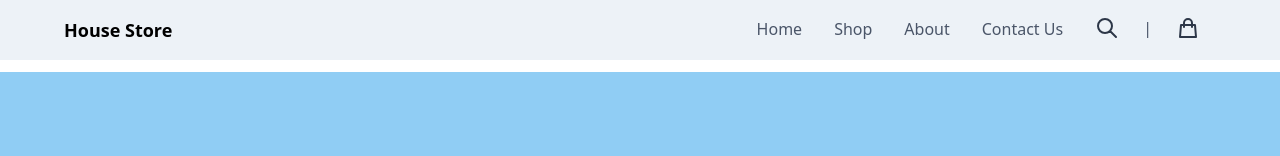
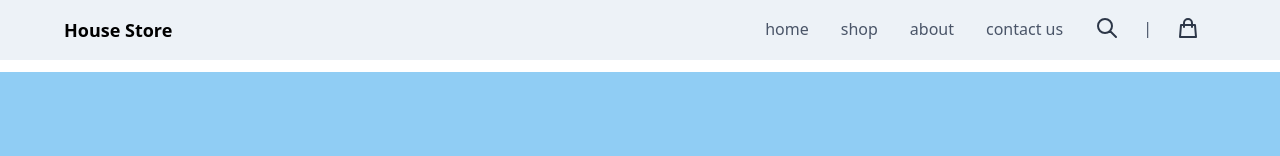
Before and after one commit to samueldlacruz/simple-ecommerce-template, a Vue app: page /#/ in a window 1280 px wide. Shown: the top 156 px of the page. Built offline with nearby package versions, Linux system fonts and the light colour scheme.

Commit message:
refactoring the navbar component

```diff
--- a/src/components/Layout/MecNavbar.vue
+++ b/src/components/Layout/MecNavbar.vue
@@ -1,13 +1,24 @@
 <template>
  <div>
  <header class="lg:px-16 px-6 bg-gray-200 flex flex-wrap items-center lg:py-0 py-2">
-    <div class="flex-1 flex justify-between items-center">
-      <a href="#" class="text-lg font-bold">House Store</a>
+
+  <div class="flex-1 flex justify-between items-center">
+    <a href="#" class="text-lg font-bold">{{ companyName }}</a>
   </div>
+
   <div class="lg:order-2">
     <ul class="text-base flex items-center text-gray-700 md:py-1 lg:pt-0 ">
-      <li class="lg:p-4 py-3 px-0 inline-block cursor-pointer" @click="onOpenSearch()">
-        <svg xmlns="http://www.w3.org/2000/svg" class="h-6 w-6 text-gray-800" fill="none" viewBox="0 0 24 24" stroke="currentColor">
+
+      <li
+       class="lg:p-4 py-3 px-0 inline-block cursor-pointer"
+       @click="onOpenSearch()">
+        <svg
+         xmlns="http://www.w3.org/2000/svg"
+         fill="none"
+         viewBox="0 0 24 24"
+         stroke="currentColor"
+         class="h-6 w-6 text-gray-800"
+          >
           <path
           stroke-linecap="round"
           stroke-linejoin="round"
@@ -16,7 +27,9 @@
           />
         </svg>
       </li>
+
       <li class="px-2">|</li>
+
       <li class="lg:p-4 py-3 px-0 inline-block cursor-pointer pr-3 md:pr-1">
        <svg xmlns="http://www.w3.org/2000/svg" class="h-6 w-6 text-gray-800"  fill="none" viewBox="0 0 24 24" stroke="currentColor">
          <path
@@ -36,30 +49,47 @@
   <div class="hidden lg:flex lg:items-center lg:w-auto lg:order-1 w-full" id="menu">
     <nav>
       <ul class="lg:flex items-center justify-between text-base text-gray-700 pt-4 lg:pt-0">
-        <li><a class="lg:p-4 py-3 px-0 block border-b-2 border-transparent hover:border-indigo-400 hover:text-indigo-500" href="#">Home</a></li>
-        <li><a class="lg:p-4 py-3 px-0 block border-b-2 border-transparent hover:border-indigo-400 hover:text-indigo-500" href="#">Shop</a></li>
-        <li><a class="lg:p-4 py-3 px-0 block border-b-2 border-transparent hover:border-indigo-400 hover:text-indigo-500" href="#">About</a></li>
-        <li><a class="lg:p-4 py-3 px-0 block border-b-2 border-transparent hover:border-indigo-400 hover:text-indigo-500 lg:mb-0 mb-2" href="#">Contact Us</a></li>
+        <li
+         v-for="item in navbarItems"
+         :key="item.text">
+
+          <router-link
+          :to="item.href"
+          class="lg:p-4 py-3 px-0 block border-b-2 border-transparent
+          hover:border-indigo-400 hover:text-indigo-500"
+          >{{ item.text }}</router-link>
+
+        </li>
       </ul>
     </nav>
   </div>
   </header>
-  <mec-search :open="this.openSearch" @close-search="onCloseSearch"/>
+
+  <mec-search
+   :open="this.openSearch"
+   @close-search="onCloseSearch"/>
+
 </div>
 </template>
 
 <script>
 import MecSearch from '../MecSearch';
+
 export default {
   name: 'MecNavbar',
-  data() {
-    return {
-     openSearch: false
-    }
-  },
   components: {
     MecSearch
   },
+  data:() => ({
+   companyName: 'House Store',
+   navbarItems: [
+     {text: 'home', href:'/home'},
+     {text: 'shop', href:'/shop'},
+     {text: 'about', href:'/about'},
+     {text: 'contact us', href:'/contact'},
+   ],
+   openSearch: false
+  }),
   methods: {
     onOpenSearch(){
       this.openSearch = !this.openSearch
@@ -71,8 +101,10 @@ export default {
 }
 </script>
 
-<style>
+<style scoped>
+
 #menu-toggle:checked + #menu {
   display: block;
 }
+
 </style>
```
